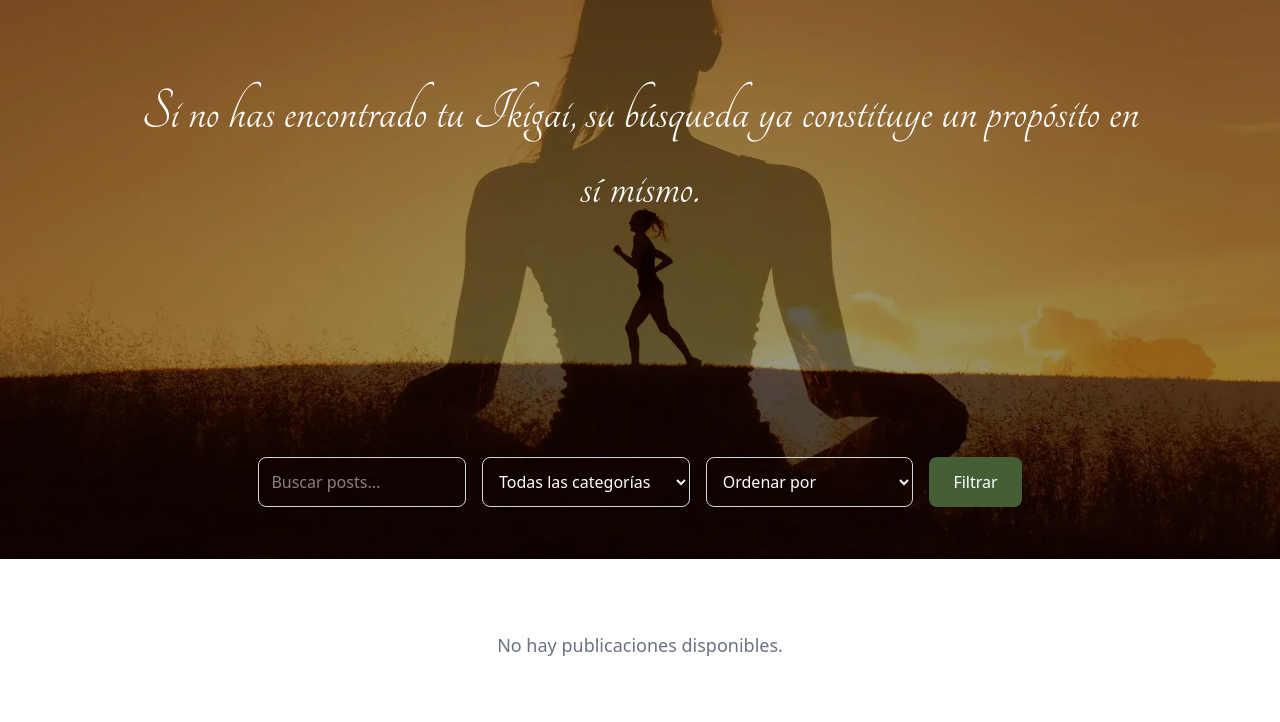
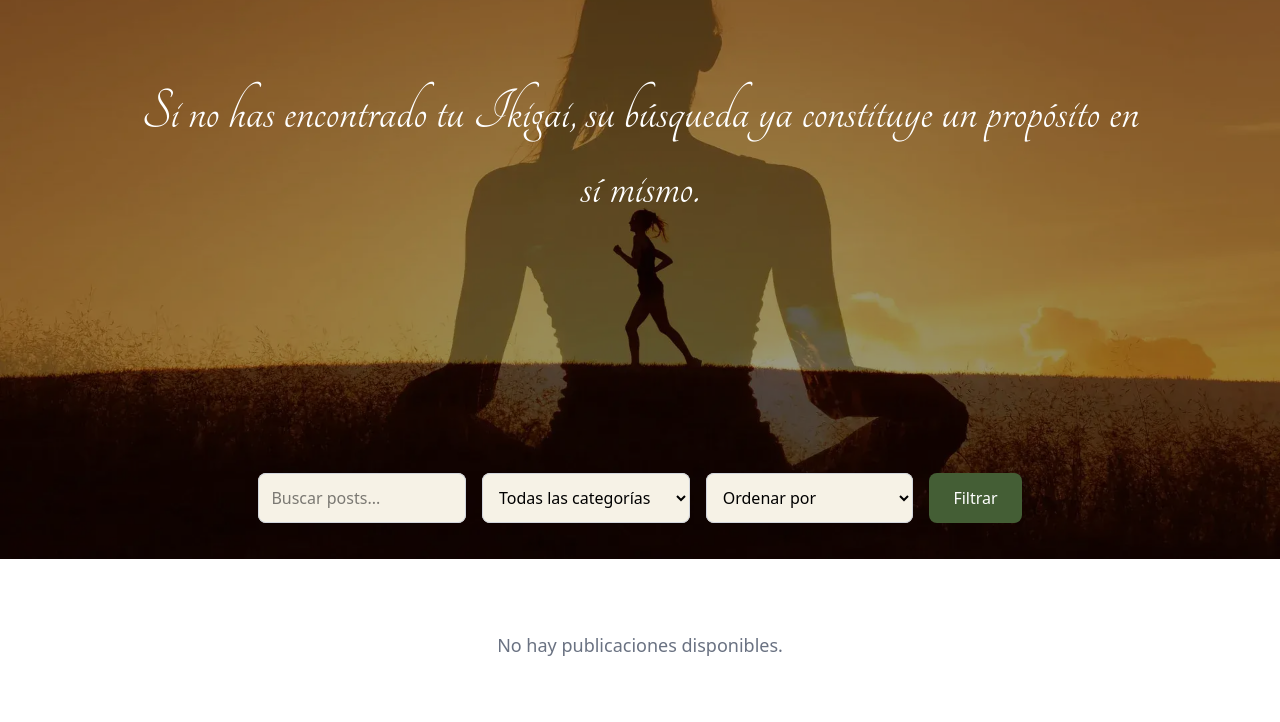
Before and after one commit to GerardoEMontenegro/IkigaiSense, a Django app: page / in a window 1280 px wide. Shown: the part 98-820 px from the top of the page. Run offline with Django 5.2, Linux system fonts and the light colour scheme; data that the repository does not hold is empty; some libraries are stand-ins or nearby versions; some web fonts are replaced.

Commit message:
feat: Modificar el formulario de filtro de publicaciones y mejorar la interfaz de usuario

```diff
--- a/blog/apps/post/forms.py
+++ b/blog/apps/post/forms.py
@@ -80,7 +80,7 @@ class PostFilterForm(forms.Form):
         required=False,
         empty_label='Todas las categorías',
         widget=forms.Select(attrs={
-            'class': 'w-full p-2 border border-gray-300 rounded-md focus:outline-none focus:ring-2 focus:ring-[#6D9773]'
+            'class': 'form-control'
         })
     )
     order_by = forms.ChoiceField(
--- a/blog/apps/post/models.py
+++ b/blog/apps/post/models.py
@@ -16,8 +16,7 @@ User = get_user_model()
 
 
 class Category(models.Model):
-    title = models.CharField(max_length=50)
-
+    title = models.CharField(max_length=50, unique=True)
 
     def __str__(self):
         return self.title
--- a/blog/blog/configurations/base.py
+++ b/blog/blog/configurations/base.py
@@ -41,6 +41,7 @@ INSTALLED_APPS = [
     'apps.categorias',
     'apps.comments',
     'widget_tweaks',
+
 
 ]
 
--- a/blog/blog/configurations/production.py
+++ b/blog/blog/configurations/production.py
@@ -2,12 +2,11 @@ from .base import *
 import os
 
 DEBUG = False
-
-ALLOWED_HOSTS = os.getenv("ALLOWED_HOSTS", "localhost,127.0.0.1").split(",")
+ALLOWED_HOSTS = ['IkigaiCenter.pythonanywhere.com']
 
 DATABASES = {
     'default': {
-        'ENGINE': os.getenv('DB_ENGINE'),
+        'ENGINE': 'django.db.backends.mysql',
         'NAME': os.getenv('DB_NAME'),
         'USER': os.getenv('DB_USER'),
         'PASSWORD': os.getenv('DB_PASSWORD'),
--- a/blog/templates/index.html
+++ b/blog/templates/index.html
@@ -17,25 +17,22 @@ Inicio
             <h1 class="text-4xl md:text-6xl font-tangerine text-white mt-10 max-w-5xl leading-tight">
                 Si no has encontrado tu Ikigai, su búsqueda ya constituye un propósito en sí mismo.
             </h1>
-            <div class="flex flex-wrap justify-center mt-8 gap-5">
-    <section class="max-w-7xl mx-auto px-4 sm:px-6 lg:px-8 mt-50">
+            <div class="flex flex-wrap justify-center mt-50 gap-5">
+                <section class="max-w-7xl mx-auto px-4 sm:px-6 text-black text-shadow-lg lg:px-8 mt-12">
                 <form method="get" class="flex flex-col sm:flex-row gap-4 mb-8">
-            <div class="flex-1">
+                    <div class="flex-1 bg-[#F6F2E6] bg-opacity-25 rounded-lg">
                         <input type="text" name="search_query" value="{{ request.GET.search_query }}"
                             placeholder="Buscar posts..."
                             class="w-full p-3 border border-gray-300 rounded-lg focus:outline-none focus:ring-2 focus:ring-[#445e35]">
                     </div>
-            <div class="flex-1">
-                    <select name="category" class="w-full p-3 border border-gray-300 rounded-lg focus:outline-none focus:ring-2 focus:ring-[#445e35]">
-                        <option value="">Todas las categorías</option>
-                        {% for cat in form.category.queryset %}
-                            <option value="{{ cat.id }}" {% if cat.id|stringformat:"s" == request.GET.category %}selected{% endif %}>
-                                {{ cat.name }}
-                            </option>
-                        {% endfor %}
-                    </select>
+
+                    <div class="flex-1 bg-[#F6F2E6] bg-opacity-25 rounded-lg">
+                         {{ form.category|add_class:"w-full p-3 border border-gray-300 rounded-lg focus:outline-none focus:ring-2 focus:ring-[#445e35]" }}
                     </div>
-            <div class="flex-1">
+
+
+
+                    <div class="flex-1 bg-[#F6F2E6] bg-opacity-25 rounded-lg">
                         <select name="order_by" class="w-full p-3 border border-gray-300 rounded-lg focus:outline-none focus:ring-2 focus:ring-[#445e35]">
                             <option value="">Ordenar por</option>
                             <option value="-created_at" {% if request.GET.order_by == '-created_at' %}selected{% endif %}>Más recientes</option>
@@ -44,12 +41,14 @@ Inicio
                             <option value="title" {% if request.GET.order_by == 'title' %}selected{% endif %}>Título A-Z</option>
                         </select>
                     </div>
-            <button type="submit" class="bg-[#445e35] text-white px-6 py-3 rounded-lg hover:bg-[#203329] transition">
+
+                    <button type="submit" class="bg-[#445e35] text-white px-6 py-3 rounded-lg hover:bg-[#203329] transition text-center">
                         Filtrar
                     </button>
+
                     {% if user.is_staff %}
                         <a href="{% url 'post:category_create' %}"
-                       type="submit" class="bg-[#445e35] text-white px-6 py-3 rounded-lg hover:bg-[#203329] transition">
+                        class="bg-[#445e35] text-white px-6 py-3 rounded-lg hover:bg-[#203329] transition text-center">
                         Crear categoría
                         </a>
                     {% endif %}
--- a/blog/templates/layouts/general_layout.html
+++ b/blog/templates/layouts/general_layout.html
@@ -1,4 +1,4 @@
-{% extends 'layouts/Base_layout.html' %}
+{% extends 'layouts/base_layout.html' %}
 {% load widget_tweaks %}
 
 {% block title_layout %}
```
Also changed, not shown: blog/apps/post/migrations/0010_alter_category_title.py (added). Lines whose indentation alone changed are shown as unchanged.
